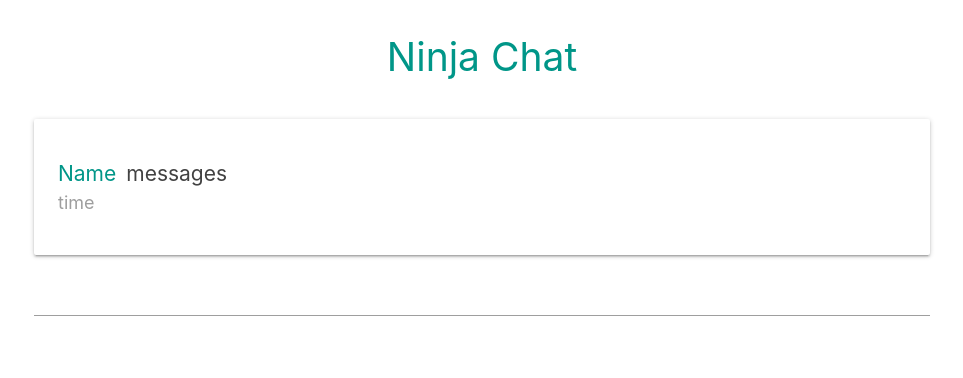
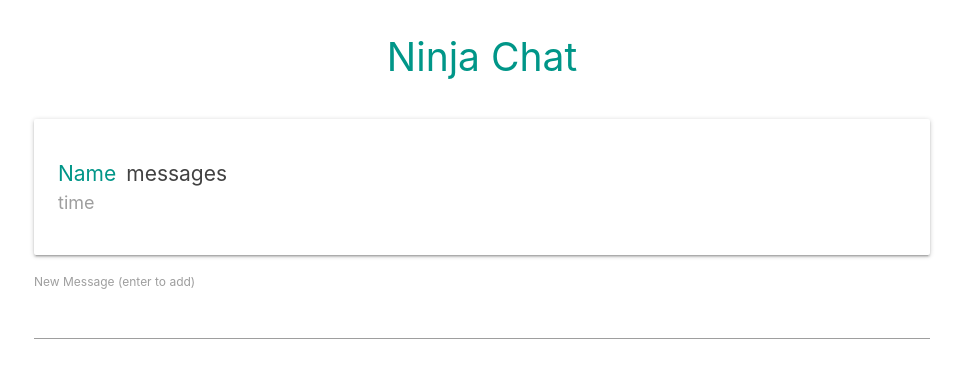
Before and after one commit to Djarid/netninja, a Vue app in the folder vue+firebase/ninja-chat/: page / in a window 1280 px wide. Both pictures are taken after typing "Sample" into the empty fields and a click on the button "ENTER CHAT". Shown: the top 378 px of the page, without its empty margins (158-1121 px from the left). Built offline with nearby package versions, Linux system fonts and the light colour scheme.

Commit message:
lesson 65 - New Message component

```diff
--- /dev/null
+++ b/vue+firebase/ninja-chat/src/components/NewMessage.vue
@@ -0,0 +1,25 @@
+<template>
+    <div class="new-message">
+        <form @submit.prevent="addMessage">
+            <label for="new-message">New Message (enter to add)</label>
+            <input type="text" name="new-message" v-model="newMessage">
+        </form>
+    </div>
+</template>
+
+<script>
+export default {
+    name: 'NewMessage',
+    props: ['name'],
+    data() {
+        return {
+            newMessage: null
+        }
+    },
+    methods: {
+        addMessage() {
+            console.log(this.newMessage, this.name, Date.now())
+        }
+    }
+}
+</script>
--- a/vue+firebase/ninja-chat/src/views/Chat.vue
+++ b/vue+firebase/ninja-chat/src/views/Chat.vue
@@ -13,16 +13,21 @@
             </div>
         </div>
         <div class="card-action">
-            <input type="text" name="">
+            <NewMessage :name="name" />
         </div>
     </div>
 </template>
 
 
 <script>
+import NewMessage from '@/components/NewMessage'
+
 export default {
     name: 'Chat',
     props: ['name'],
+    components: {
+        NewMessage
+    },
     data() {
         return {
 
```
